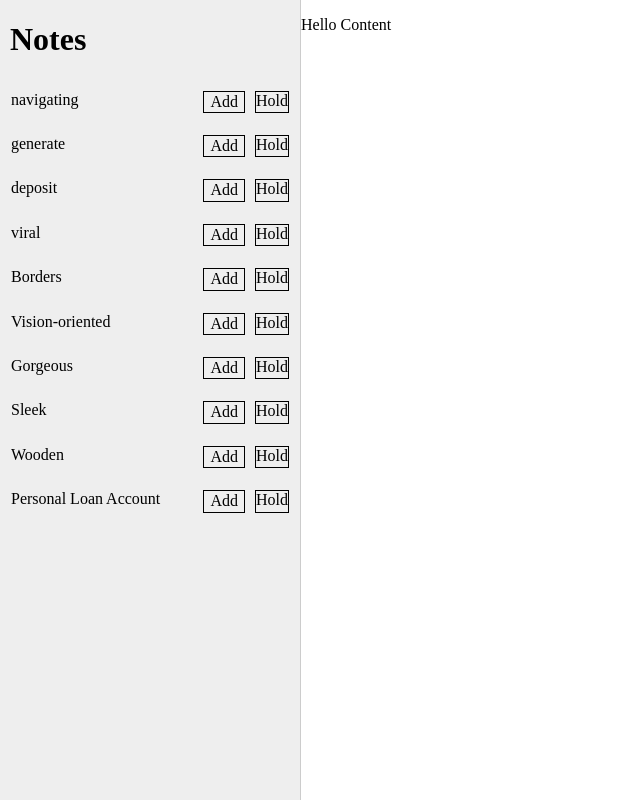
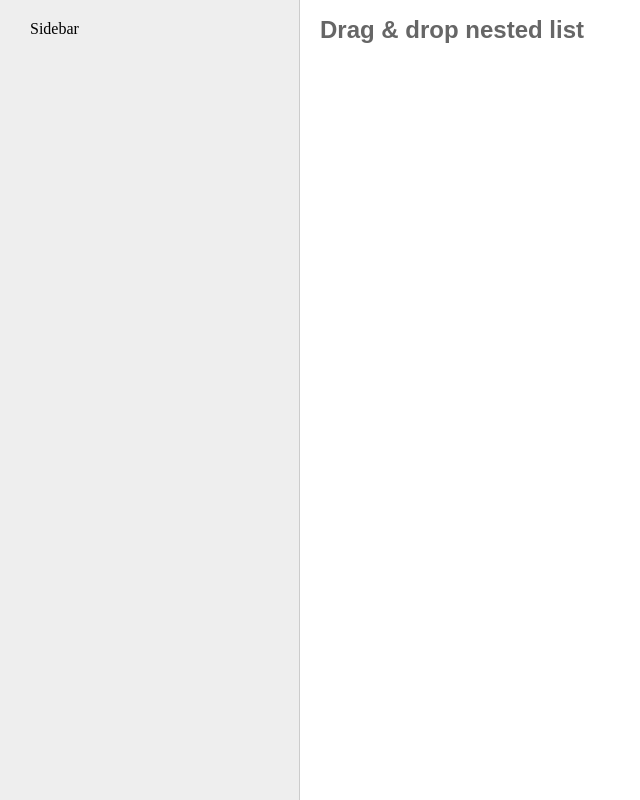
Before and after one commit to lomeat/draggable-tree, a React (Create React App) app: page / in a window 1280 px wide. Shown: the whole page, without its empty margins (0-640 px from the left). Built offline with nearby package versions, Linux system fonts and the light colour scheme.

Commit message:
remove RBD sidebar list

```diff
--- a/package.json
+++ b/package.json
@@ -20,6 +20,7 @@
     "react-dom": "^16.13.1",
     "react-redux": "^7.2.1",
     "react-scripts": "3.4.1",
+    "react-sortable-tree": "^2.7.1",
     "styled-components": "^5.1.1",
     "typescript": "^3.7.5"
   },
@@ -45,6 +46,7 @@
     ]
   },
   "devDependencies": {
-    "@types/react-beautiful-dnd": "^13.0.0"
+    "@types/react-beautiful-dnd": "^13.0.0",
+    "@types/react-sortable-tree": "^0.3.12"
   }
 }
--- a/src/App.tsx
+++ b/src/App.tsx
@@ -4,14 +4,12 @@ import styled from "styled-components";
 import { Sidebar } from "./Sidebar";
 import { Content } from "./Content";
 
-export const App: React.FC = () => {
-  return (
-    <Wrapper>
-      <Sidebar />
-      <Content />
-    </Wrapper>
-  );
-};
+export const App: React.FC = () => (
+  <Wrapper>
+    <Sidebar />
+    <Content />
+  </Wrapper>
+);
 
 const Wrapper = styled.div`
   display: flex;
--- a/src/Content.tsx
+++ b/src/Content.tsx
@@ -4,11 +4,18 @@ import styled from "styled-components";
 export const Content: React.FC = () => {
   return (
     <Wrapper>
-      <p>Hello Content</p>
+      <Heading>Drag & drop nested list</Heading>
     </Wrapper>
   );
 };
 
 const Wrapper = styled.div`
   width: 100%;
+  padding: 0 20px;
+  color: #666;
 `;
+
+const Heading = styled.h1`
+  font-family: "Fira Code", sans-serif;
+  font-size: 24px;
+`;
--- /dev/null
+++ b/src/Sidebar.tsx
@@ -0,0 +1,50 @@
+import React, { useState } from "react";
+import styled from "styled-components";
+
+export const Sidebar = () => {
+  const [tree, setTree] = useState([
+    {
+      id: 1,
+      title: "Tatooine",
+      children: [
+        { id: 2, title: "Endor", children: [] },
+        { id: 3, title: "Hoth", children: [] },
+        { id: 4, title: "Dagobah", children: [] },
+      ],
+    },
+    {
+      id: 5,
+      title: "Death Star",
+      children: [],
+    },
+    {
+      id: 6,
+      title: "Alderaan",
+      children: [
+        {
+          id: 7,
+          title: "Bespin",
+          children: [{ id: 8, title: "Jakku", children: [] }],
+        },
+      ],
+    },
+  ]);
+
+  return (
+    <Wrapper>
+      <Item>Sidebar</Item>
+    </Wrapper>
+  );
+};
+
+const Wrapper = styled.div`
+  background: #eee;
+  border-right: 1px solid #ccc;
+  min-width: 300px;
+  box-sizing: border-box;
+  padding: 20px;
+`;
+
+const Item = styled.div`
+  padding-left: 10px;
+`;
```
Also changed, not shown: src/models.ts (deleted, +0 -48 lines), src/SidebarRBD/Item.tsx (renamed from src/Sidebar/Item.tsx), src/SidebarRBD/List.tsx (renamed from src/Sidebar/List.tsx), src/SidebarRBD/index.tsx (renamed from src/Sidebar/index.tsx), 1 other file (tests, documents, lock files or other folders).
